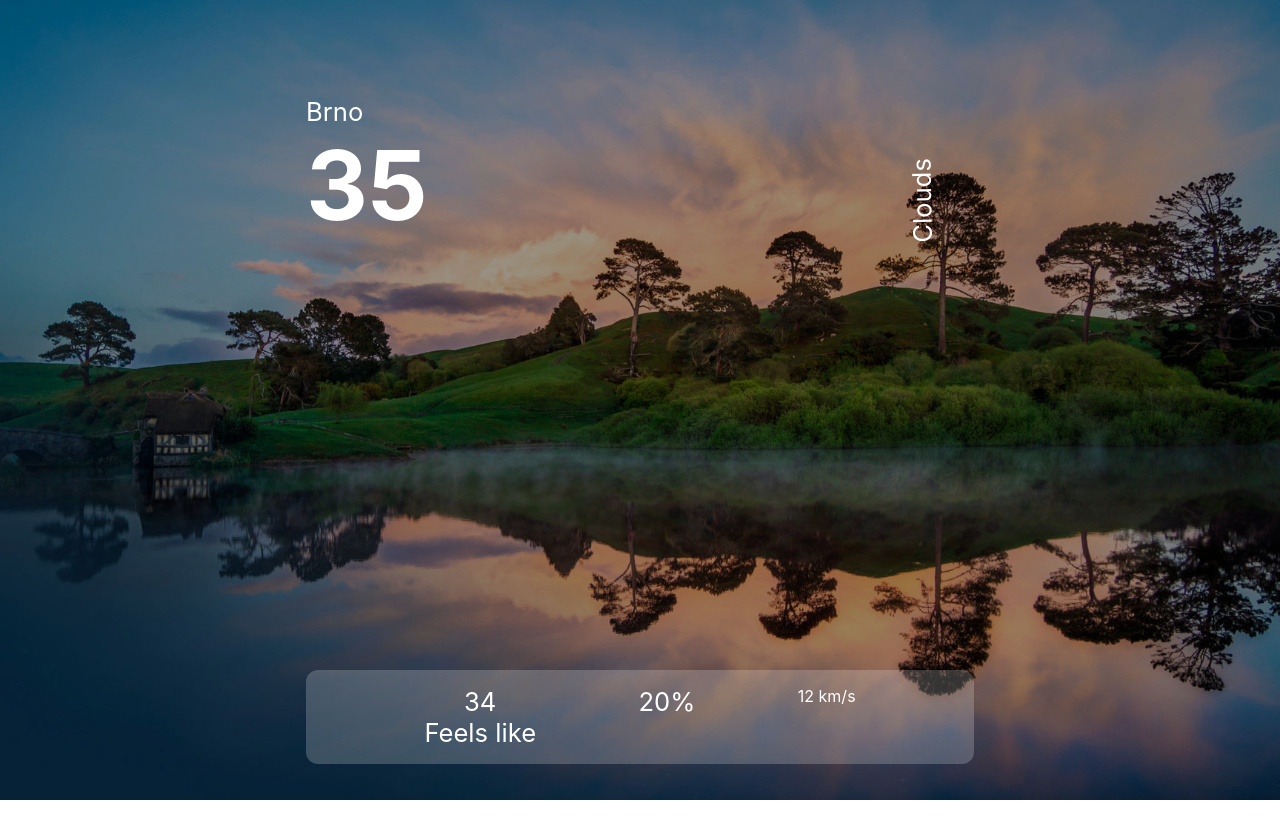
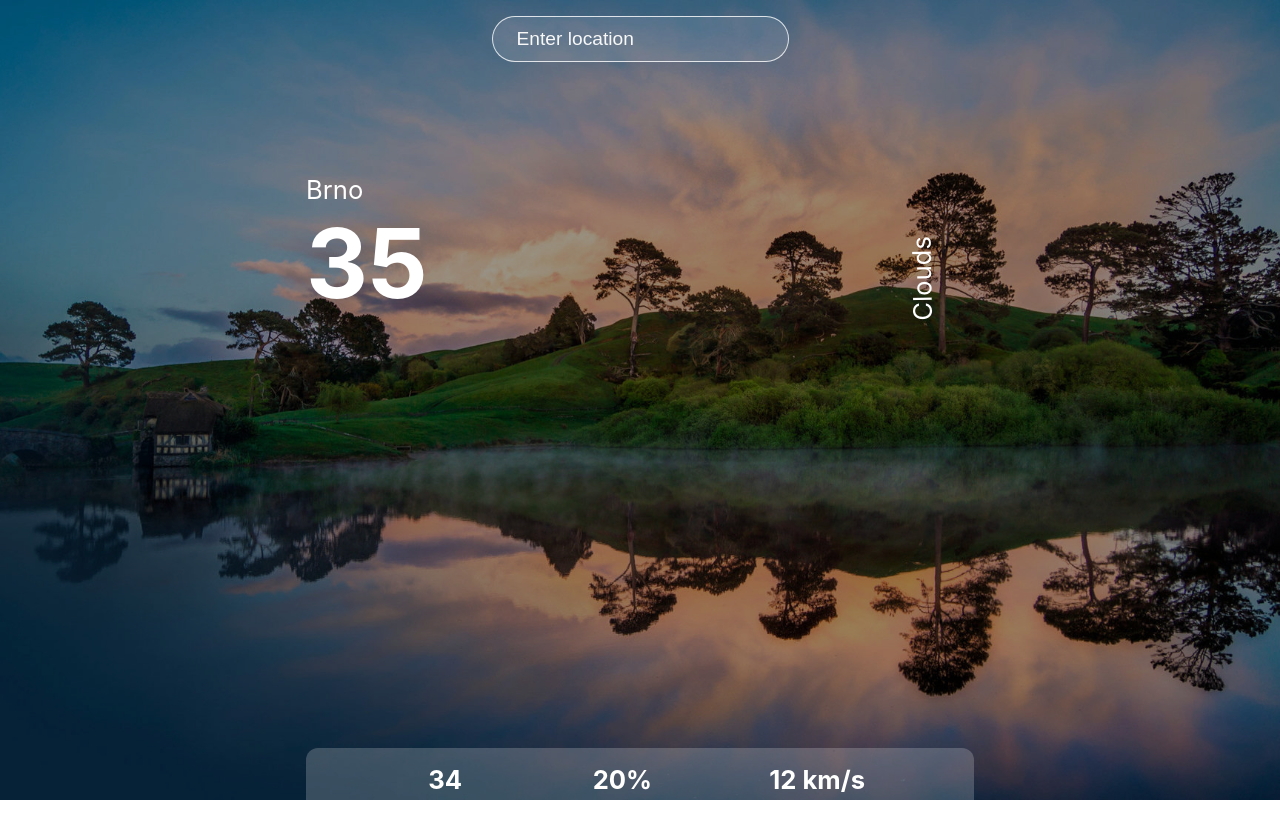
Before and after one commit to MaxKoLink/weather-app-school-proj, a React (Create React App) app: page / in a window 1280 px wide. Shown: the top 838 px of the page. Before the commit the page ends 800 px from the top, so only its background shows below. Built offline with nearby package versions, Linux system fonts and the light colour scheme.

Commit message:
added weather api

```diff
--- a/src/App.js
+++ b/src/App.js
@@ -2,9 +2,31 @@ import React, { useState } from "react";
 import axios from "axios";
 
 function App() {
-  const url = `https://api.openweathermap.org/data/2.5/weather?lat={lat}&lon={lon}&appid=3d9c186ef5accae2b84eec397ff2f816`;
+  const [data, setData] = useState({});
+  const [location, setLocation] = useState("");
+
+  const url = `http://api.openweathermap.org/data/2.5/weather?q=${location}&appid=3d9c186ef5accae2b84eec397ff2f816`;
+
+  const searchLocation = (event) => {
+    if (event.key === "Enter") {
+      axios.get(url).then((response) => {
+        setData(response.data);
+        console.log(response.data);
+      });
+      setLocation("");
+    }
+  };
   return (
     <div className="app">
+      <div className="search">
+        <input
+          type="text"
+          value={location}
+          onChange={(event) => setLocation(event.target.value)}
+          placeholder="Enter location"
+          onKeyPress={searchLocation}
+        />
+      </div>
       <div className="container">
         <div className="top">
           <div className="location">
@@ -19,13 +41,17 @@ function App() {
         </div>
         <div className="bottom">
           <div className="feels">
-            <p>34</p>
+            <p className="bold">34</p>
             <p>Feels like</p>
           </div>
           <div className="humidity">
-            <p>20%</p>
+            <p className="bold">20%</p>
+            <p>Humidity</p>
           </div>
-          <div className="wind">12 km/s</div>
+          <div className="wind">
+            <p className="bold">12 km/s</p>
+            <p>Wind Speed</p>
+          </div>
         </div>
       </div>
     </div>
--- a/src/index.css
+++ b/src/index.css
@@ -80,3 +80,21 @@ h2 {
 .bold {
   font-weight: 700;
 }
+
+.app .search {
+  text-align: center;
+  padding: 1rem;
+}
+
+.app input {
+  padding: 0.7rem 1.5rem;
+  font-size: 1.2rem;
+  border: 1px solid rgba(255, 255, 255, 0.8);
+  border-radius: 25px;
+  background: rgba(255, 255, 255, 0.1);
+  color: #f8f8f8;
+}
+
+::placeholder {
+  color: #f8f8f8;
+}
```
